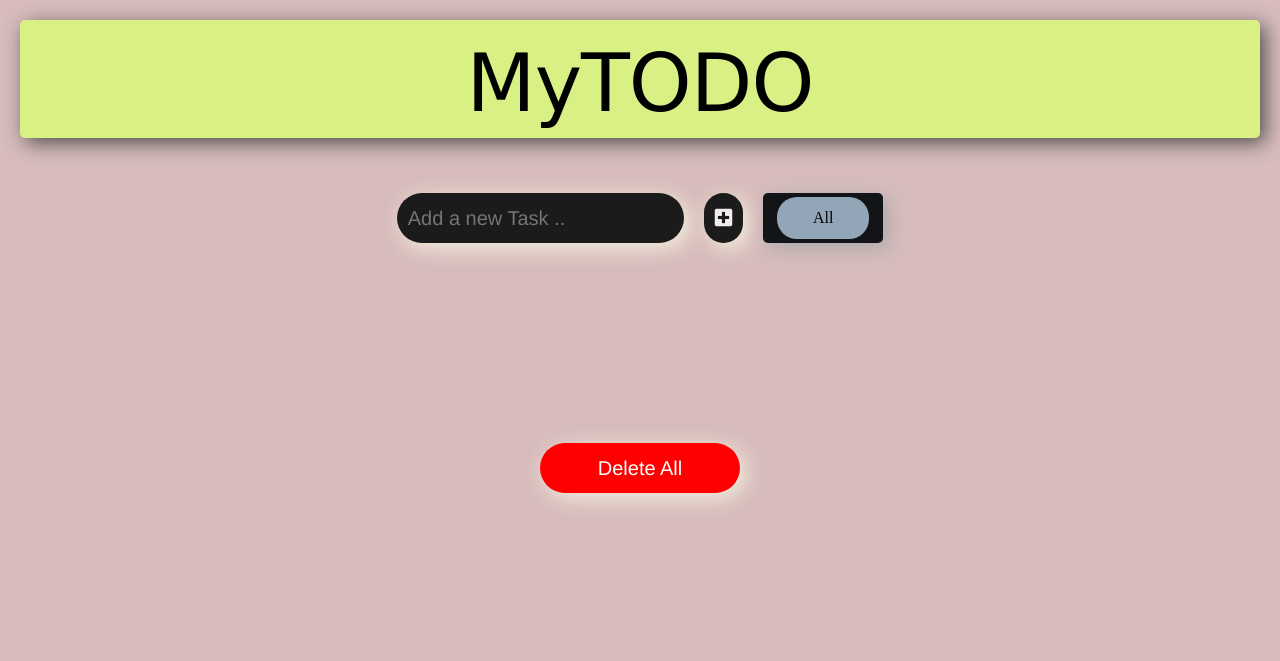
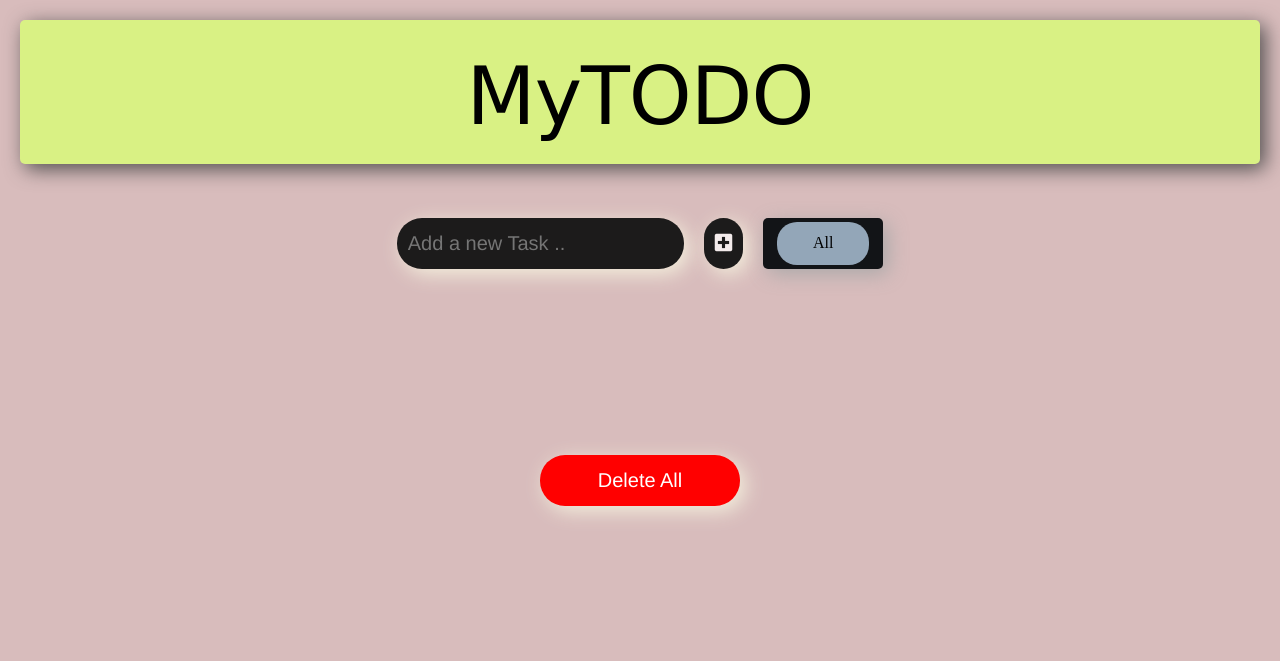
Before and after one commit to Rayyanbaig1243/TODO, a plain HTML site: page index.html in a window 1280 px wide. Shown: the top 661 px of the page. Drawn offline with nearby package versions, Linux system fonts and the light colour scheme.

Commit message:
added css

```diff
--- a/style.css
+++ b/style.css
@@ -68,7 +68,7 @@ header {
     background-color: rgb(73, 199, 234);
     color: black;
     border-radius: 10px;
-    padding: 0%;
+    padding: 1%;
     box-shadow: rgb(80, 78, 78) 5px 5px 20px;
 }
 
@@ -86,8 +86,8 @@ form {
 form input,
 form button,
 .delete-all {
-    padding: 10px 20px;
-    margin: 1rem;
+    padding: 10px 10px;
+    margin:1rem 1rem;
     font-size: 2rem;
     outline: none;
     width: fit-content;
@@ -178,6 +178,7 @@ form button:hover {
     cursor: pointer;
     font-size: 1rem;
     border-radius: 25px;
+    margin: 1rem;
 }
 
 .todo-item {
```
